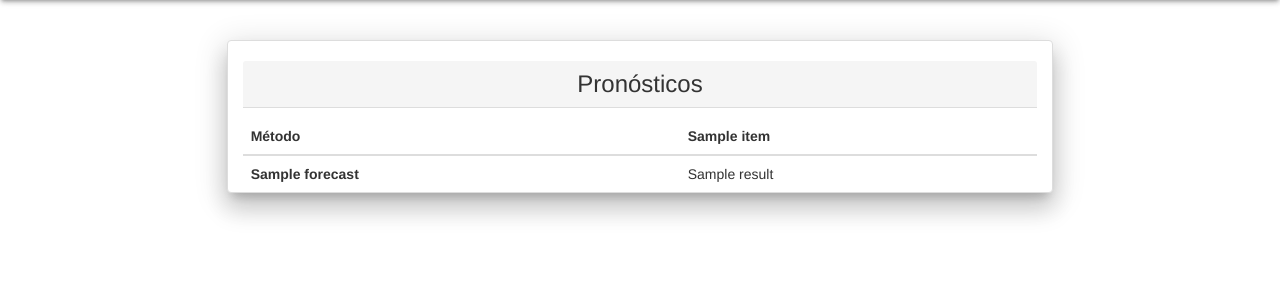
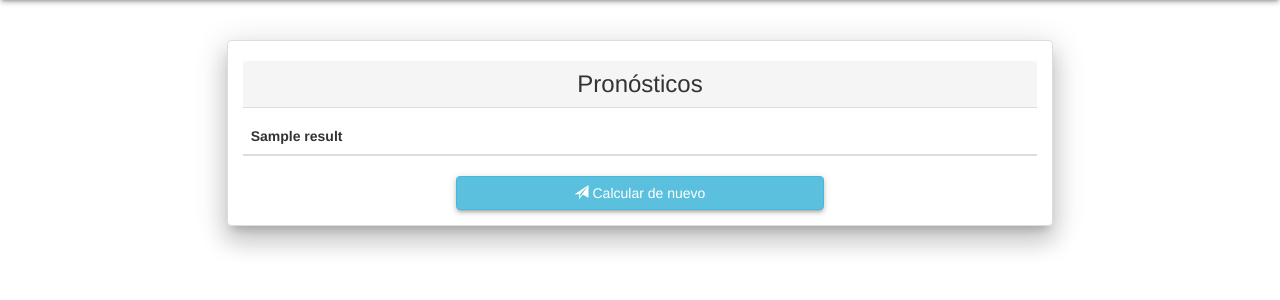
Before and after one commit to agudelotmateo/forecasting, a Flask app: template templates/forecasting.html in a window 1280 px wide. Shown: the part 53-353 px from the top of the page. Run offline with Flask 2, Linux system fonts and the light colour scheme; the template is opened without the code that fills it: most values are stand-ins (such as "Sample title", 1, 10 or a date in 2020); lists and menus that the app fills with data are empty; some libraries are stand-ins or nearby versions.

Commit message:
Forecasting front end now matches back end

```diff
--- a/templates/forecasting.html
+++ b/templates/forecasting.html
@@ -6,30 +6,41 @@
 <div class="content">
   <div class="container panel panel-default top-buffer col-xs-12 col-sm-10 col-md-8 col-sm-offset-1 col-md-offset-2 box-shadow--large">
     <h3 class="panel-heading text-center">Pronósticos</h3>
-    {% if forecast %}
+    {% if results %}
     <table class="table">
       <thead>
         <tr>
-          <th>Método</th>
-	  {% for item_name in items %}
-          <th>{{ item_name }}</th>
+	  {% for item in results[0] %}
+          <th>{{ item }}</th>
 	  {% endfor %}
         </tr>
       </thead>
       <tbody>
-        {% for method_name, results in forecast.items() %}
+        {% for i in range(1, results|length) %}
         <tr>
-          <th>{{ method_name }}</th>
-	  {% for result in results %}
-          <td>{{ result }}</td>
+          <th>{{ results[i][0] }}</th>
+	  {% for j in range(1, results[i]|length) %}
+          <td>{{ results[i][j] }}</td>
 	  {% endfor %}
         </tr>
         {% endfor %}
       </tbody>
     </table>
+    <form role="form" action="/forecasting" method="post">
+      <div class="form-group top-buffer col-xs-6 col-xs-offset-3">
+        <button type="submit" class="btn btn-info btn-block box-shadow--small">
+          <span class="glyphicon glyphicon-send"></span>
+	  {% if done %}
+	   Terminar
+	  {% else %}
+	   Calcular de nuevo
+	  {% endif %}
+        </button>
+      </div>
+    </form>
     {% else %}
     <div class="panel-body">
-      <form role="form" action="/remove" method="post" enctype="multipart/form-data">
+      <form role="form" action="/forecasting" method="post" enctype="multipart/form-data">
         <div class="row top-buffer">
           <div class="form-group col-xs-3 col-xs-offset-3">
             <label class="btn btn-default btn-block box-shadow--small">
```
